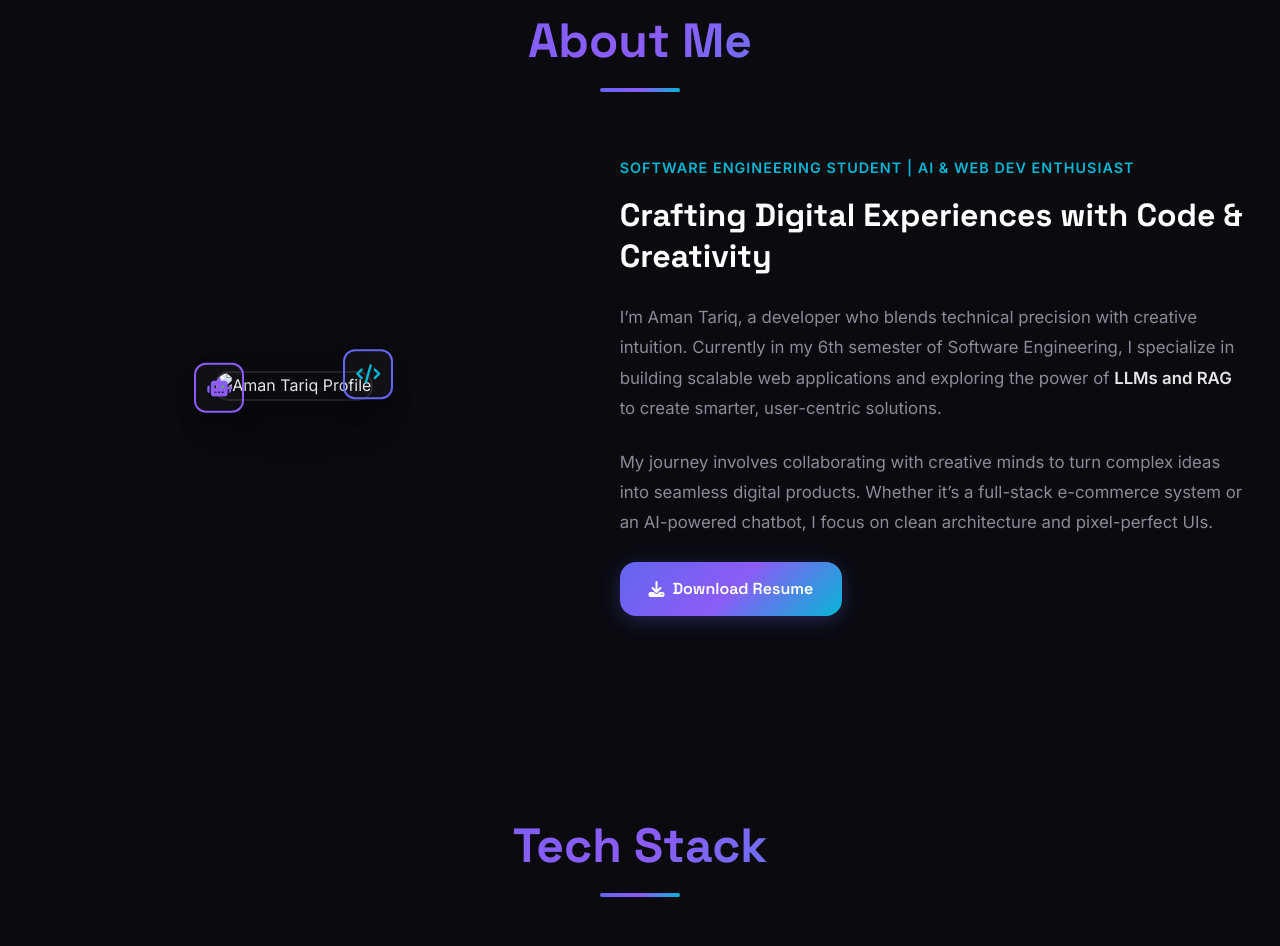
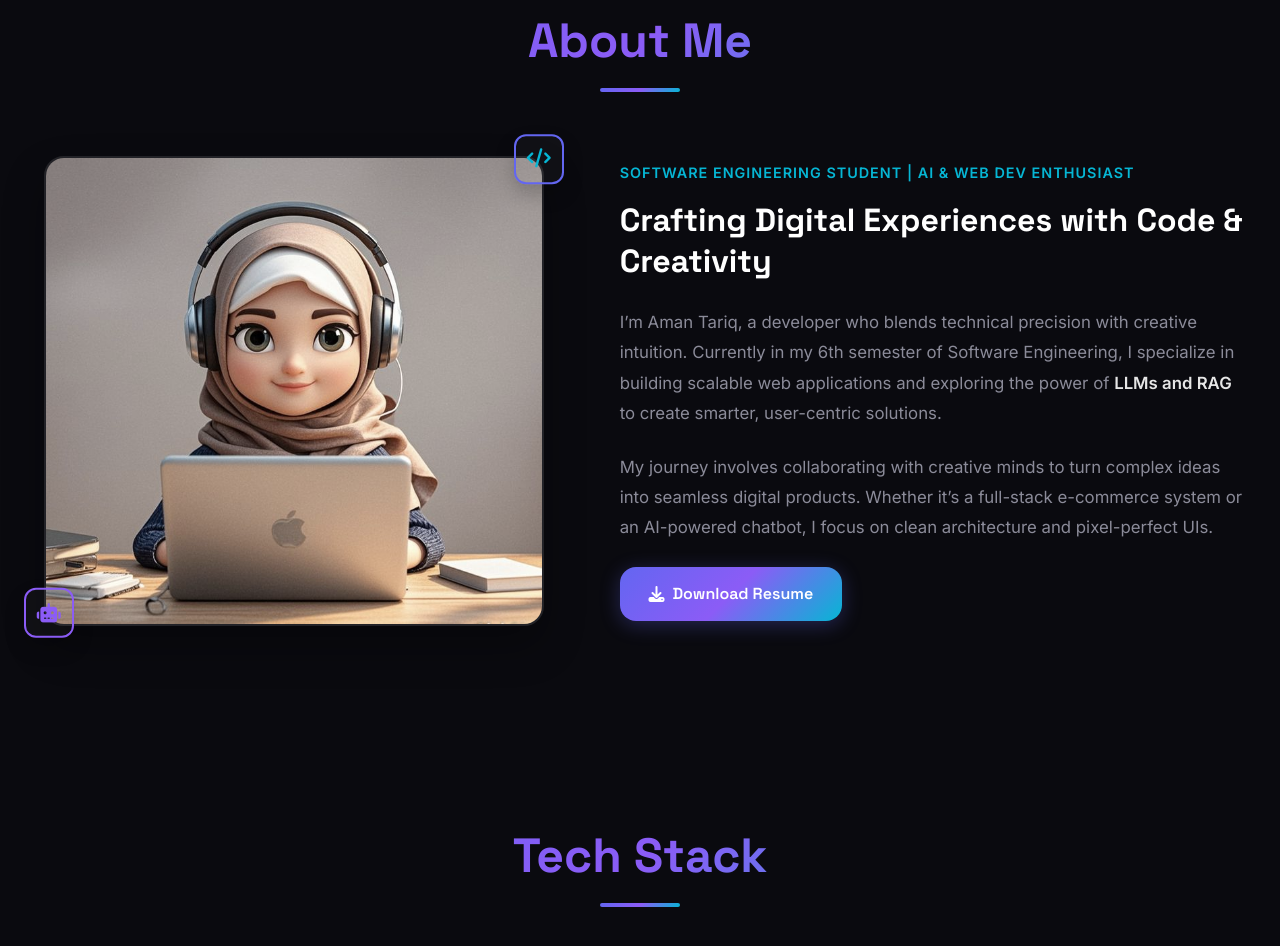
Before and after one commit to AmanTariq1/aman-tariq-portfolio, a plain HTML site: page index.html in a window 1280 px wide. Shown: the part 893-1839 px from the top of the page. Drawn offline with nearby package versions, Linux system fonts and the light colour scheme; animation ran at ten frames a second.

Commit message:
Update index.html

```diff
--- a/index.html
+++ b/index.html
@@ -786,7 +786,7 @@
           <!-- Left: Image with Hover Effect -->
           <div class="about-img-wrapper fade-in">
             <div class="about-img-container">
-              <img src="../My_Portfolio/Profile_img.jfif" alt="Aman Tariq Profile" class="about-img">
+              <img src="Profile_img.jfif" alt="Aman Tariq Profile" class="about-img">
               <div class="img-overlay"></div>
             </div>
             <!-- Decorative Elements -->
```
